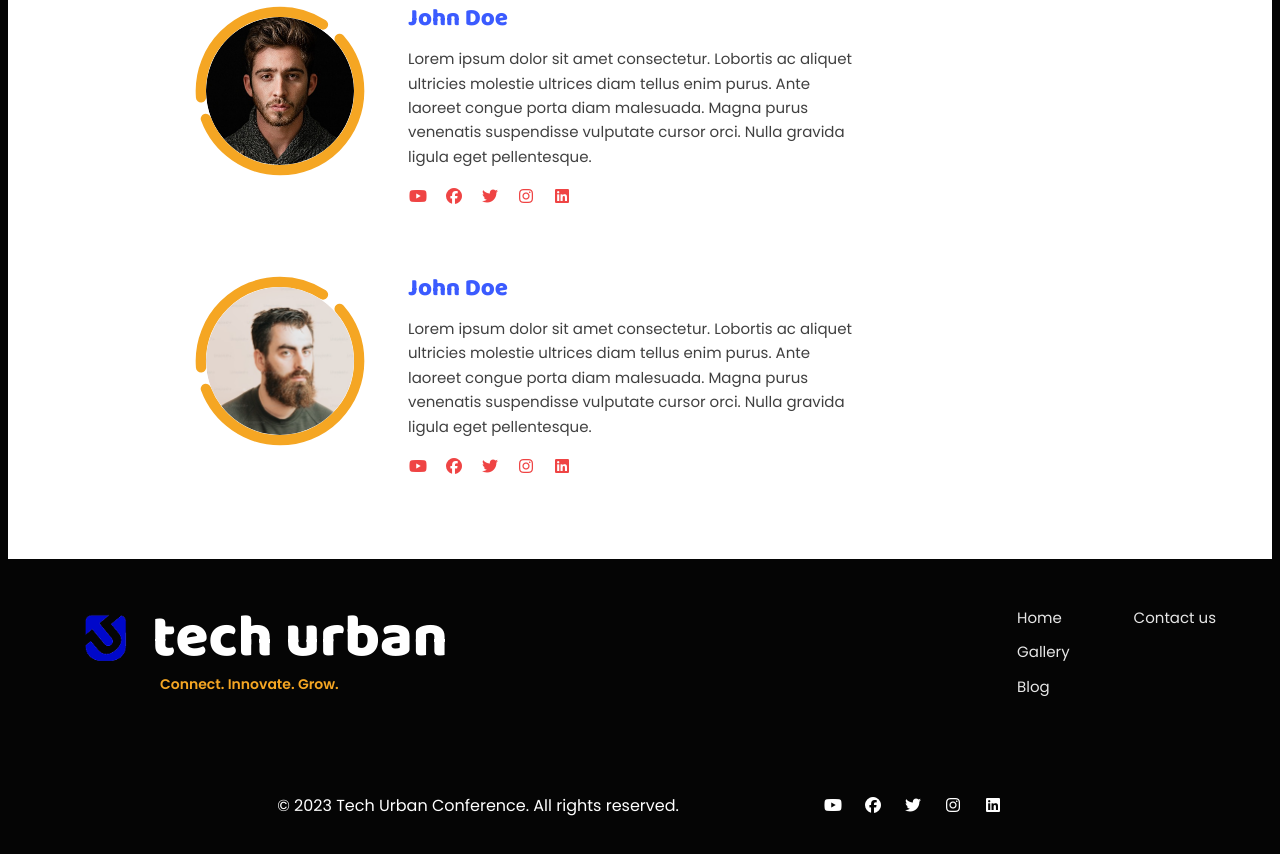
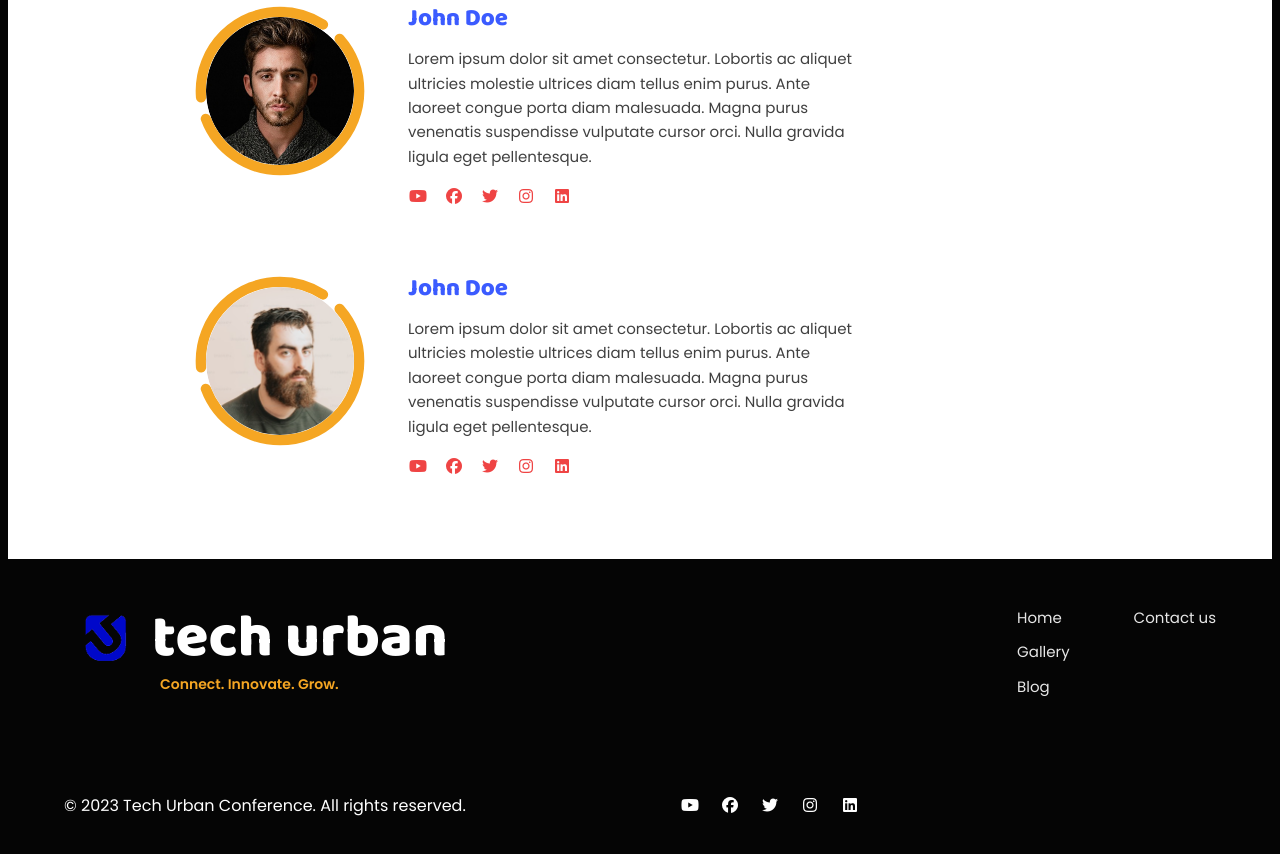
Before and after one commit to JohnMabas/Tech-Urban-Conference, a website: page index.html in a window 1280 px wide. Shown: the part 5328-6182 px from the top of the page. Drawn offline with nearby package versions, Linux system fonts and the light colour scheme; no server answers; a web font is replaced by a local one.

Commit message:
made an update at the footer section

```diff
--- a/index.html
+++ b/index.html
@@ -602,7 +602,7 @@
 
         </div>
         <!-- Social icons -->
-        <div class="flex justify-center gap-36 mt-24">
+        <div class="grid grid-cols-1 md:grid-cols-2 justify-center gap-20 mt-24">
           <div>
             <p>© 2023 Tech Urban Conference. All rights reserved.</p>
           </div>
```
Also changed, not shown: src/output.css.
